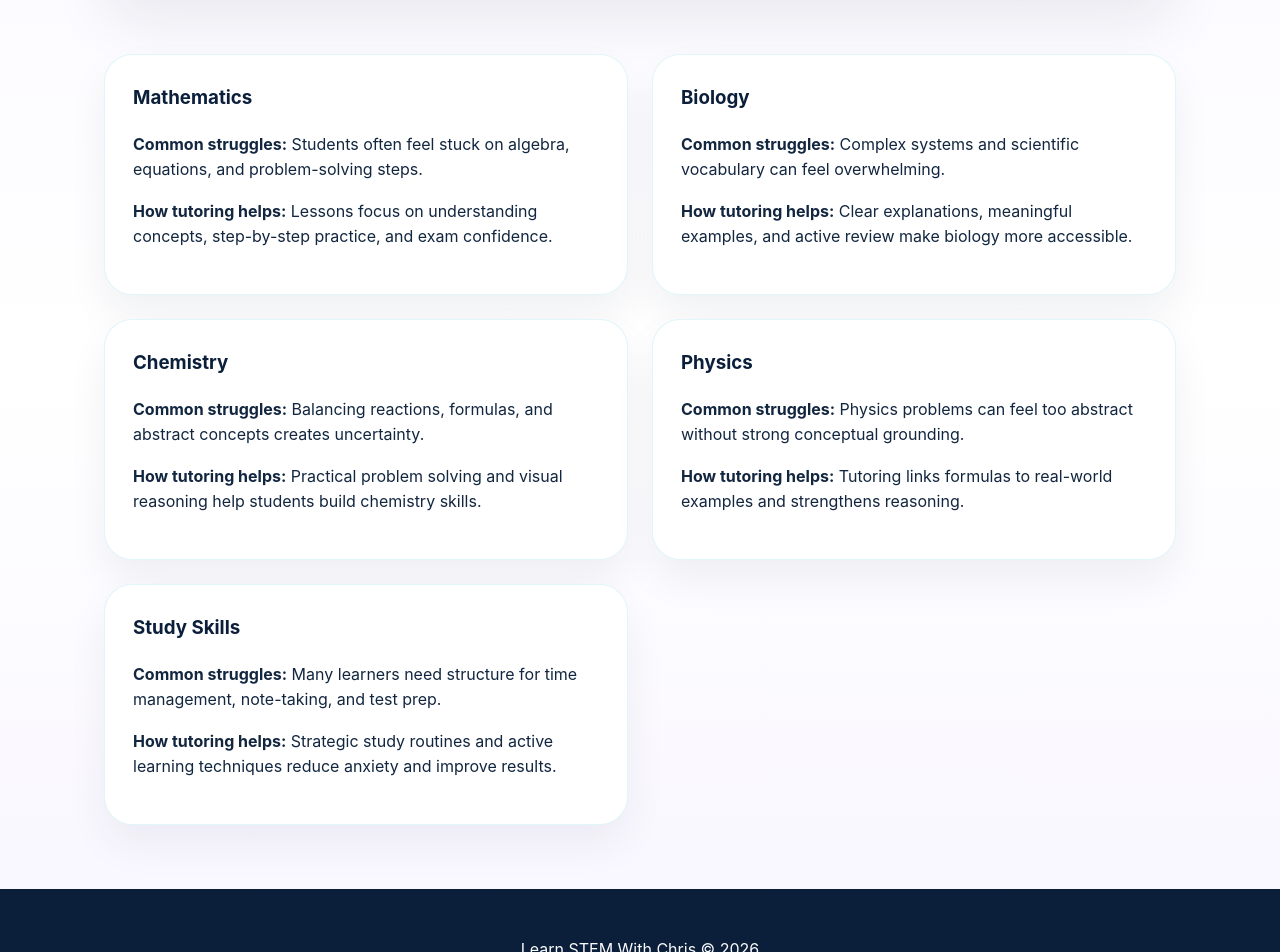
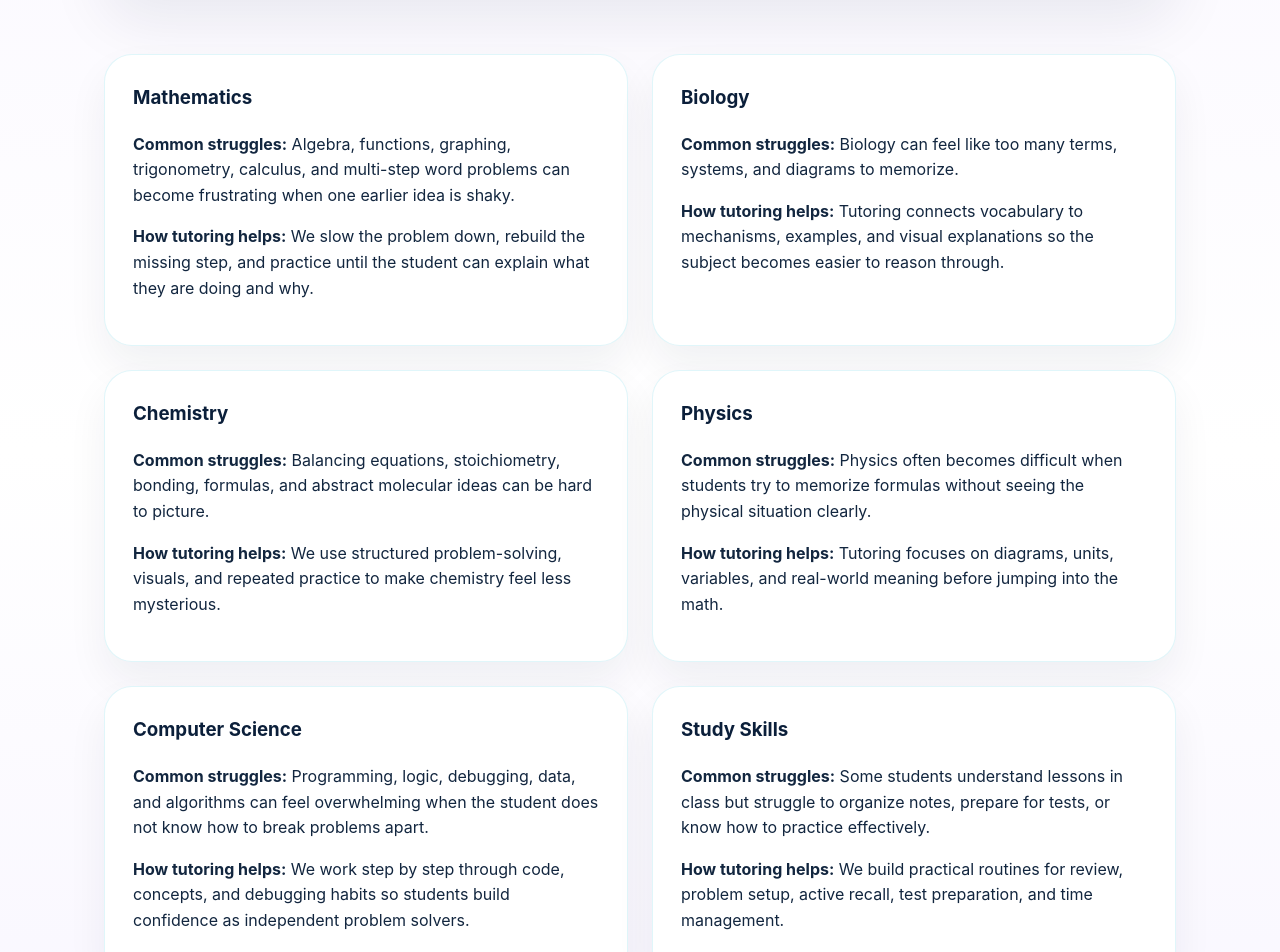
Before and after one commit to chrisorr0264/learnstemwithchris-site, a React (Vite) app: page /subjects in a window 1280 px wide. Shown: the part 500-1452 px from the top of the page. Built offline with nearby package versions, Linux system fonts and the light colour scheme.

Commit message:
Expand subjects page for launch

```diff
--- a/src/pages/Subjects.jsx
+++ b/src/pages/Subjects.jsx
@@ -3,28 +3,33 @@ import PageHero from '../components/PageHero'
 const subjects = [
   {
     title: 'Mathematics',
-    struggles: 'Students often feel stuck on algebra, equations, and problem-solving steps.',
-    help: 'Lessons focus on understanding concepts, step-by-step practice, and exam confidence.',
+    struggles: 'Algebra, functions, graphing, trigonometry, calculus, and multi-step word problems can become frustrating when one earlier idea is shaky.',
+    help: 'We slow the problem down, rebuild the missing step, and practice until the student can explain what they are doing and why.',
   },
   {
     title: 'Biology',
-    struggles: 'Complex systems and scientific vocabulary can feel overwhelming.',
-    help: 'Clear explanations, meaningful examples, and active review make biology more accessible.',
+    struggles: 'Biology can feel like too many terms, systems, and diagrams to memorize.',
+    help: 'Tutoring connects vocabulary to mechanisms, examples, and visual explanations so the subject becomes easier to reason through.',
   },
   {
     title: 'Chemistry',
-    struggles: 'Balancing reactions, formulas, and abstract concepts creates uncertainty.',
-    help: 'Practical problem solving and visual reasoning help students build chemistry skills.',
+    struggles: 'Balancing equations, stoichiometry, bonding, formulas, and abstract molecular ideas can be hard to picture.',
+    help: 'We use structured problem-solving, visuals, and repeated practice to make chemistry feel less mysterious.',
   },
   {
     title: 'Physics',
-    struggles: 'Physics problems can feel too abstract without strong conceptual grounding.',
-    help: 'Tutoring links formulas to real-world examples and strengthens reasoning.',
+    struggles: 'Physics often becomes difficult when students try to memorize formulas without seeing the physical situation clearly.',
+    help: 'Tutoring focuses on diagrams, units, variables, and real-world meaning before jumping into the math.',
+  },
+  {
+    title: 'Computer Science',
+    struggles: 'Programming, logic, debugging, data, and algorithms can feel overwhelming when the student does not know how to break problems apart.',
+    help: 'We work step by step through code, concepts, and debugging habits so students build confidence as independent problem solvers.',
   },
   {
     title: 'Study Skills',
-    struggles: 'Many learners need structure for time management, note-taking, and test prep.',
-    help: 'Strategic study routines and active learning techniques reduce anxiety and improve results.',
+    struggles: 'Some students understand lessons in class but struggle to organize notes, prepare for tests, or know how to practice effectively.',
+    help: 'We build practical routines for review, problem setup, active recall, test preparation, and time management.',
   },
 ]
 
@@ -33,8 +38,8 @@ function Subjects() {
     <div className="page-layout">
       <PageHero
         title="Subjects"
-        subtitle="Focused support across core STEM subjects and study skills"
-        description="Tailored lessons for the topics that matter most to high school and early university students."
+        subtitle="Focused support across math, science, computer science, and study skills."
+        description="Tutoring can follow the student’s current course, rebuild foundations, or extend learning for students who want a deeper challenge."
         illustration="Photo"
       />
       <section className="content-block">
```
